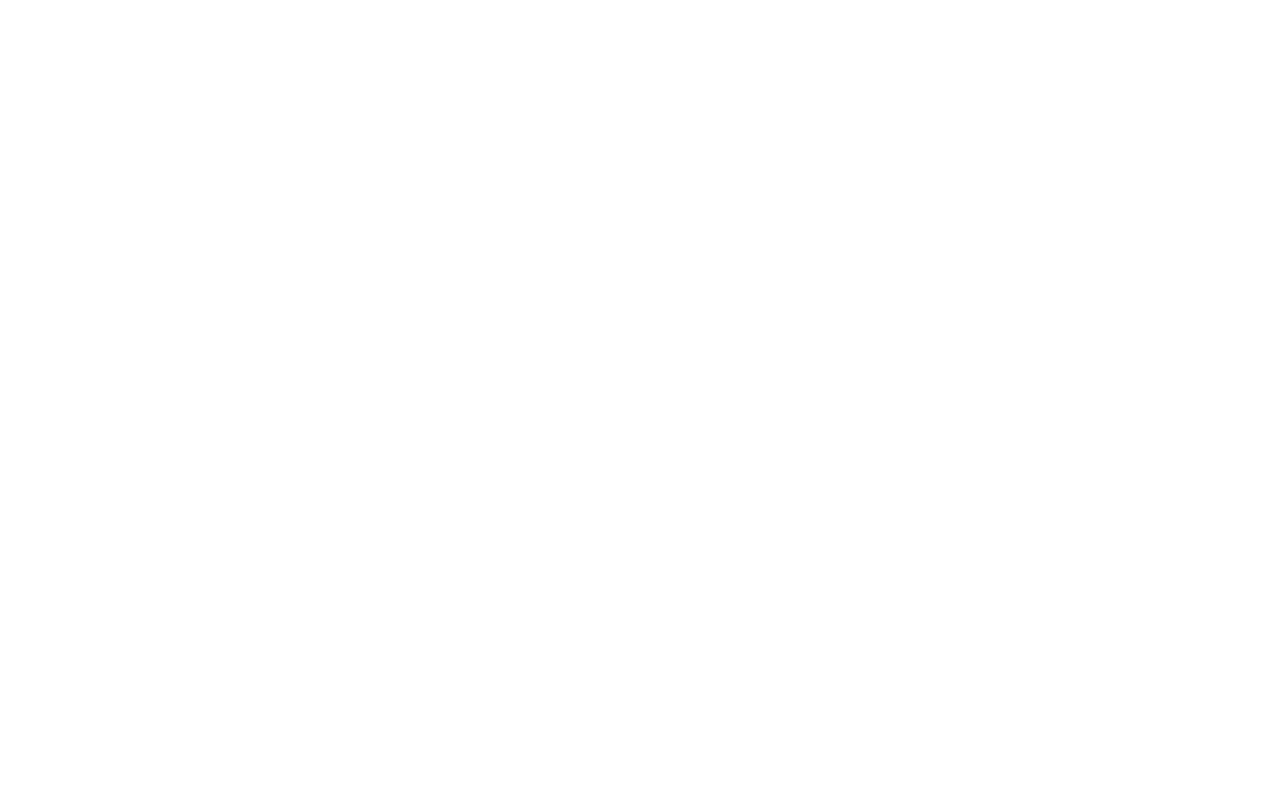
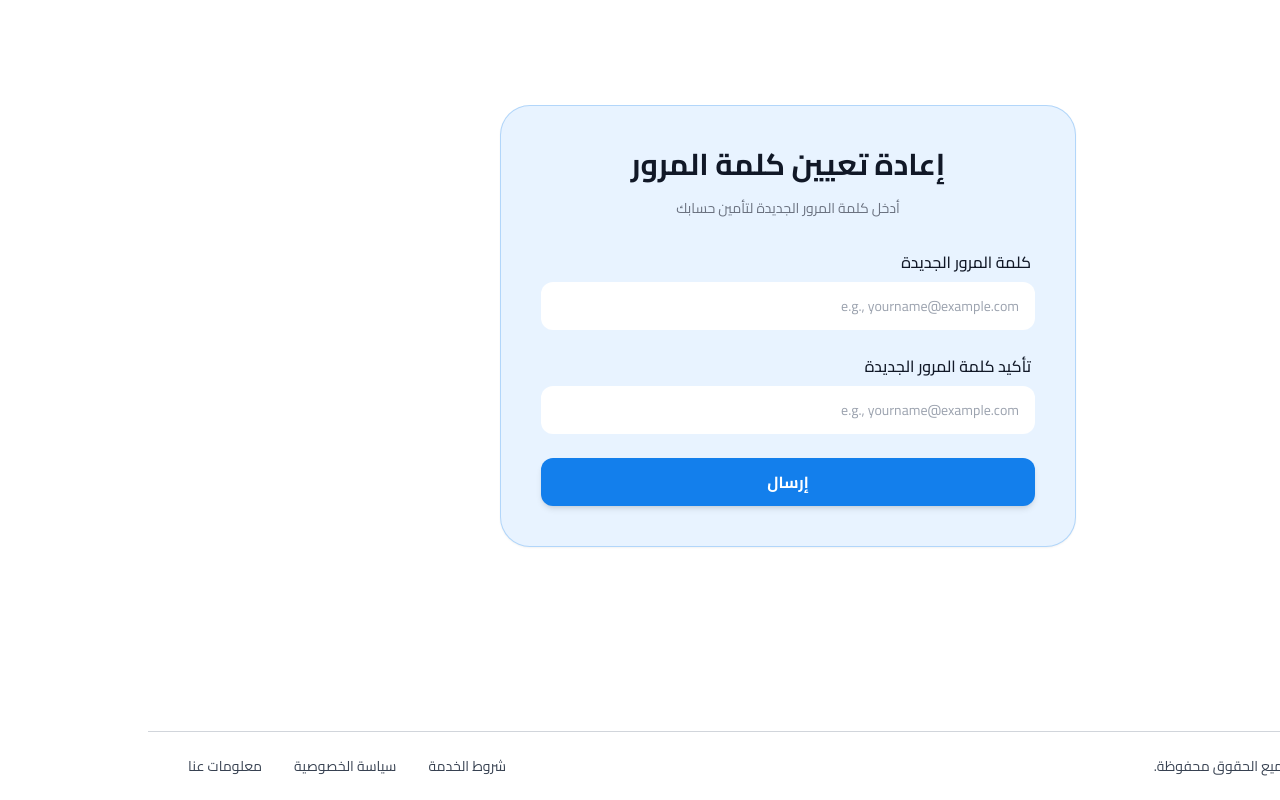
Before and after one commit to 3moor-dot/Gear_Up, a React (Vite) app: page /reset-password in a window 1280 px wide. Before the commit this address had no page. Built offline with nearby package versions, Linux system fonts and the light colour scheme; a web font is replaced by a local one.

Commit message:
Add reset password

```diff
--- a/src/App.tsx
+++ b/src/App.tsx
@@ -4,6 +4,7 @@ import Register from "./pages/Registration/register";
 import LogIn from "./pages/LogIn/log_in";
 import ForgotPassword from "./pages/Forgot_Password/forgot_password";
 import Verification from "./pages/Verfiy_Account/verfiy_account";
+import ResetPassword from "./pages/Reset_Password/reset_password";
 import "./App.css";
 
 const App: React.FC = () => {
@@ -15,6 +16,7 @@ const App: React.FC = () => {
         <Route path="/login" element={<LogIn />} />
         <Route path="/forgot-password" element={<ForgotPassword />} />
         <Route path="/verify-account" element={<Verification />} />
+        <Route path="/reset-password" element={<ResetPassword />} />
       </Routes>
     </Router>
   );
--- /dev/null
+++ b/src/pages/Reset_Password/reset_password.tsx
@@ -0,0 +1,91 @@
+import Footer from "../../components/Footer/footer";
+
+const ResetPassword = () => {
+  return (
+    <div
+      className="
+        min-h-screen flex flex-col
+        bg-white dark:bg-primary_BGD
+        text-gray-900 dark:text-white
+        transition-colors duration-500
+      "
+      dir="rtl"
+    >
+      {/* CONTENT */}
+      <div className="flex-1 flex items-center justify-center px-6">
+        <div
+          className="
+            w-full max-w-xl
+            bg-[#E8F3FF] dark:bg-[#137FEC0D]
+            border border-[#137FEC40]
+            p-10 rounded-[30px] shadow-sm
+          "
+        >
+          {/* Header */}
+          <div className="text-center space-y-4 mb-8">
+            <h1 className="text-3xl font-bold">إعادة تعيين كلمة المرور</h1>
+            <p className="text-gray-500 dark:text-gray-400 text-sm">
+              أدخل كلمة المرور الجديدة لتأمين حسابك
+            </p>
+          </div>
+
+          <div className="space-y-6">
+            {/* NEW PASSWORD FIELD */}
+            <div className="space-y-2">
+              <label className="block font-medium text-right px-1">
+                كلمة المرور الجديدة
+              </label>
+              <input
+                type="password"
+                placeholder="e.g., yourname@example.com"
+                className="
+                  w-full h-12 rounded-xl px-4
+                  bg-white dark:bg-[#137FEC1A]
+                  border-none outline-none
+                  focus:ring-2 focus:ring-[#137FEC]
+                  placeholder-gray-400 text-sm
+                "
+              />
+            </div>
+
+            {/* CONFIRM PASSWORD FIELD */}
+            <div className="space-y-2">
+              <label className="block font-medium text-right px-1">
+                تأكيد كلمة المرور الجديدة
+              </label>
+              <input
+                type="password"
+                placeholder="e.g., yourname@example.com"
+                className="
+                  w-full h-12 rounded-xl px-4
+                  bg-white dark:bg-[#137FEC1A]
+                  border-none outline-none
+                  focus:ring-2 focus:ring-[#137FEC]
+                  placeholder-gray-400 text-sm
+                "
+              />
+            </div>
+
+            {/* SUBMIT BUTTON */}
+            <button
+              className="
+                w-full h-12 mt-4
+                bg-[#137FEC] hover:bg-blue-600
+                text-white font-bold rounded-xl
+                transition-all duration-300
+                shadow-md
+              "
+            >
+              إرسال
+            </button>
+          </div>
+        </div>
+      </div>
+
+      {/* FOOTER */}
+      <Footer />
+    </div>
+  );
+};
+
+export default ResetPassword;
--- a/src/pages/Verfiy_Account/verfiy_account.tsx
+++ b/src/pages/Verfiy_Account/verfiy_account.tsx
@@ -62,6 +62,7 @@ const Verification = () => {
 
           {/* VERIFY BUTTON */}
           <button
+            onClick={() => window.location.href = "/reset-password"}
             className="
               w-full h-12
               bg-[#137FEC] hover:bg-blue-600
```
